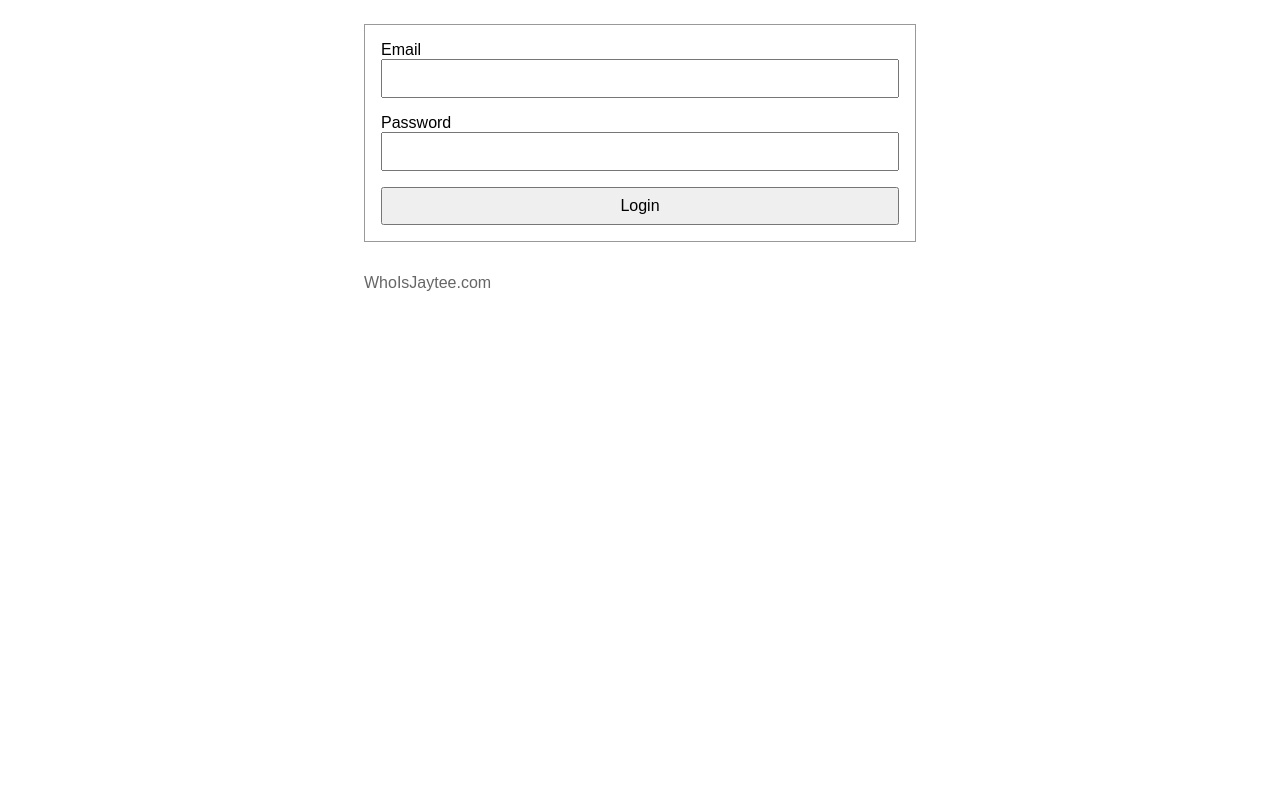
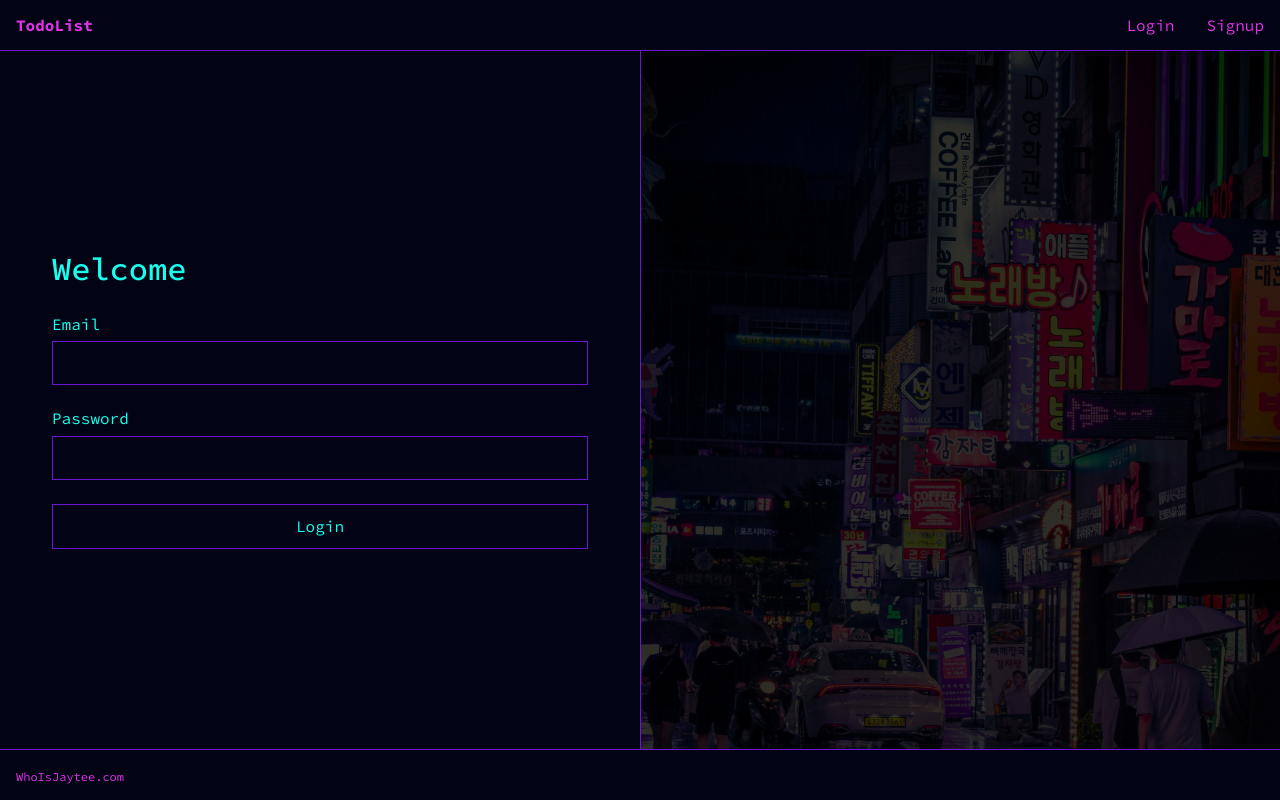
Before and after one commit to jmtakahashi/todo-list-flask, a Flask app: page / in a window 1280 px wide. Run offline with Flask 2, Linux system fonts and the light colour scheme.

Commit message:
update styling

```diff
--- a/static/css/index.css
+++ b/static/css/index.css
@@ -1,438 +1,210 @@
-/*! normalize.css v8.0.1 | MIT License | github.com/necolas/normalize.css */
+@import url(normalize.css);
 
-/* Document
-   ========================================================================== */
+/* <weight>: Use a value from 200 to 900
+   <uniquifier>: Use a unique and descriptive class name
+  */
 
-/**
- * 1. Correct the line height in all browsers.
- * 2. Prevent adjustments of font size after orientation changes in iOS.
- */
+/* .source-code-pro-bold {
+  font-family: "Source Code Pro", monospace;
+  font-optical-sizing: auto;
+  font-weight: 900;
+  font-style: normal;
+} */
 
-html {
-  line-height: 1.15; /* 1 */
-  -webkit-text-size-adjust: 100%; /* 2 */
+:root {
+  --background-dark: #020314;
+
+  --accent-purple: #6917d0;
+  --accent-pink: #e032e6;
+  --accent-teal: #17ffee;
+
+  --danger: #f55;
+  --success: #17ffee;
+  --warning: #f55;
+  --error: #f55;
 }
 
-/* Sections
-   ========================================================================== */
-
-/**
- * Remove the margin in all browsers.
- */
-
-body {
-  margin: 0;
-}
-
-/**
- * Render the `main` element consistently in IE.
- */
-
-main {
-  display: block;
-}
-
-/**
- * Correct the font size and margin on `h1` elements within `section` and
- * `article` contexts in Chrome, Firefox, and Safari.
- */
-
-h1 {
-  font-size: 2em;
-  margin: 0.67em 0;
-}
-
-/* Grouping content
-   ========================================================================== */
-
-/**
- * 1. Add the correct box sizing in Firefox.
- * 2. Show the overflow in Edge and IE.
- */
-
-hr {
-  box-sizing: content-box; /* 1 */
-  height: 0; /* 1 */
-  overflow: visible; /* 2 */
-}
-
-/**
- * 1. Correct the inheritance and scaling of font size in all browsers.
- * 2. Correct the odd `em` font sizing in all browsers.
- */
-
-pre {
-  font-family: monospace, monospace; /* 1 */
-  font-size: 1em; /* 2 */
-}
-
-/* Text-level semantics
-   ========================================================================== */
-
-/**
- * Remove the gray background on active links in IE 10.
- */
-
-a {
-  background-color: transparent;
-}
-
-/**
- * 1. Remove the bottom border in Chrome 57-
- * 2. Add the correct text decoration in Chrome, Edge, IE, Opera, and Safari.
- */
-
-abbr[title] {
-  border-bottom: none; /* 1 */
-  text-decoration: underline; /* 2 */
-  text-decoration: underline dotted; /* 2 */
-}
-
-/**
- * Add the correct font weight in Chrome, Edge, and Safari.
- */
-
-b,
-strong {
-  font-weight: bolder;
-}
-
-/**
- * 1. Correct the inheritance and scaling of font size in all browsers.
- * 2. Correct the odd `em` font sizing in all browsers.
- */
-
-code,
-kbd,
-samp {
-  font-family: monospace, monospace; /* 1 */
-  font-size: 1em; /* 2 */
-}
-
-/**
- * Add the correct font size in all browsers.
- */
-
-small {
-  font-size: 80%;
-}
-
-/**
- * Prevent `sub` and `sup` elements from affecting the line height in
- * all browsers.
- */
-
-sub,
-sup {
-  font-size: 75%;
-  line-height: 0;
-  position: relative;
-  vertical-align: baseline;
-}
-
-sub {
-  bottom: -0.25em;
-}
-
-sup {
-  top: -0.5em;
-}
-
-/* Embedded content
-   ========================================================================== */
-
-/**
- * Remove the border on images inside links in IE 10.
- */
-
-img {
-  border-style: none;
-}
-
-/* Forms
-   ========================================================================== */
-
-/**
- * 1. Change the font styles in all browsers.
- * 2. Remove the margin in Firefox and Safari.
- */
-
-button,
-input,
-optgroup,
-select,
-textarea {
-  font-family: inherit; /* 1 */
-  font-size: 100%; /* 1 */
-  line-height: 1.15; /* 1 */
-  margin: 0; /* 2 */
-}
-
-/**
- * Show the overflow in IE.
- * 1. Show the overflow in Edge.
- */
-
-button,
-input {
-  /* 1 */
-  overflow: visible;
-}
-
-/**
- * Remove the inheritance of text transform in Edge, Firefox, and IE.
- * 1. Remove the inheritance of text transform in Firefox.
- */
-
-button,
-select {
-  /* 1 */
-  text-transform: none;
-}
-
-/**
- * Correct the inability to style clickable types in iOS and Safari.
- */
-
-button,
-[type="button"],
-[type="reset"],
-[type="submit"] {
-  -webkit-appearance: button;
-}
-
-/**
- * Remove the inner border and padding in Firefox.
- */
-
-button::-moz-focus-inner,
-[type="button"]::-moz-focus-inner,
-[type="reset"]::-moz-focus-inner,
-[type="submit"]::-moz-focus-inner {
-  border-style: none;
-  padding: 0;
-}
-
-/**
- * Restore the focus styles unset by the previous rule.
- */
-
-button:-moz-focusring,
-[type="button"]:-moz-focusring,
-[type="reset"]:-moz-focusring,
-[type="submit"]:-moz-focusring {
-  outline: 1px dotted ButtonText;
-}
-
-/**
- * Correct the padding in Firefox.
- */
-
-fieldset {
-  padding: 0.35em 0.75em 0.625em;
-}
-
-/**
- * 1. Correct the text wrapping in Edge and IE.
- * 2. Correct the color inheritance from `fieldset` elements in IE.
- * 3. Remove the padding so developers are not caught out when they zero out
- *    `fieldset` elements in all browsers.
- */
-
-legend {
-  box-sizing: border-box; /* 1 */
-  color: inherit; /* 2 */
-  display: table; /* 1 */
-  max-width: 100%; /* 1 */
-  padding: 0; /* 3 */
-  white-space: normal; /* 1 */
-}
-
-/**
- * Add the correct vertical alignment in Chrome, Firefox, and Opera.
- */
-
-progress {
-  vertical-align: baseline;
-}
-
-/**
- * Remove the default vertical scrollbar in IE 10+.
- */
-
-textarea {
-  overflow: auto;
-}
-
-/**
- * 1. Add the correct box sizing in IE 10.
- * 2. Remove the padding in IE 10.
- */
-
-[type="checkbox"],
-[type="radio"] {
-  box-sizing: border-box; /* 1 */
-  padding: 0; /* 2 */
-}
-
-/**
- * Correct the cursor style of increment and decrement buttons in Chrome.
- */
-
-[type="number"]::-webkit-inner-spin-button,
-[type="number"]::-webkit-outer-spin-button {
-  height: auto;
-}
-
-/**
- * 1. Correct the odd appearance in Chrome and Safari.
- * 2. Correct the outline style in Safari.
- */
-
-[type="search"] {
-  -webkit-appearance: textfield; /* 1 */
-  outline-offset: -2px; /* 2 */
-}
-
-/**
- * Remove the inner padding in Chrome and Safari on macOS.
- */
-
-[type="search"]::-webkit-search-decoration {
-  -webkit-appearance: none;
-}
-
-/**
- * 1. Correct the inability to style clickable types in iOS and Safari.
- * 2. Change font properties to `inherit` in Safari.
- */
-
-::-webkit-file-upload-button {
-  -webkit-appearance: button; /* 1 */
-  font: inherit; /* 2 */
-}
-
-/* Interactive
-   ========================================================================== */
-
-/*
- * Add the correct display in Edge, IE 10+, and Firefox.
- */
-
-details {
-  display: block;
-}
-
-/*
- * Add the correct display in all browsers.
- */
-
-summary {
-  display: list-item;
-}
-
-/* Misc
-   ========================================================================== */
-
-/**
- * Add the correct display in IE 10+.
- */
-
-template {
-  display: none;
-}
-
-/**
- * Add the correct display in IE 10.
- */
-
-[hidden] {
-  display: none;
-}
-
-*,
-*::after,
-*::before {
+* {
   box-sizing: border-box;
 }
 
 body {
-  font-family: Arial, Helvetica, sans-serif;
+  font-family: "Source Code Pro", monospace;
+  font-optical-sizing: auto;
+  font-style: normal;
+  background-color: var(--background-dark);
+  height: 100vh;
+  display: flex;
+  flex-direction: column;
+  color: var(--accent-teal);
+  overscroll-behavior: none;
+}
+
+header {
+  border-bottom: 1px solid var(--accent-purple);
+  display: flex;
+  justify-content: space-between;
+  align-items: center;
+  padding: 1rem;
+}
+
+.logo {
+  margin: 0;
+  font-size: 1rem;
+  font-weight: 700;
+  color: var(--accent-pink);
+}
+
+.nav {
+  display: flex;
+  gap: 2rem;
+  list-style: none;
+  padding: 0;
+  margin: 0;
+}
+
+.nav-link {
+  text-decoration: none;
+  color: var(--accent-pink);
 }
 
 .mainContainer {
-  padding: 1.5rem;
+  flex-grow: 1;
+  display: flex;
   width: 100%;
-  max-width: 600px;
-  margin: auto;
 }
 
-header,
-main {
-  margin-bottom: 2rem;
+.main {
+  width: 100%;
+  display: flex;
+  flex-direction: column;
 }
 
-.flash {
+.sidebar {
+  display: none;
+}
+
+@media screen and (min-width: 1024px) {
+  .main,
+  .sidebar {
+    width: 50%;
+  }
+
+  .sidebar {
+    display: block;
+    background: url(/static/images/bakhodirjon-abduraimov-0i_VuYCFais-unsplash.jpg);
+    background-size: cover;
+    position: relative;
+    border-left: 1px solid var(--accent-purple);
+  }
+
+  .sidebar::before {
+    content: "";
+    position: absolute;
+    top: 0;
+    left: 0;
+    width: 100%;
+    height: 100%;
+    background: rgba(0, 0, 0, 0.8);
+  }
+}
+
+.flashMessage {
+  display: block;
   padding: 1rem;
-  margin-bottom: 1rem;
+  border-bottom: 1px solid var(--accent-purple);
+}
+.flashMessage.danger {
+  color: var(--danger);
+}
+.flashMessage.success {
+  color: var(--success);
+}
+.flashMessage.warning {
+  color: var(--warning);
+}
+.flashMessage.error {
+  color: var(--error);
+}
+
+
+.mainContentContainer {
+  flex-grow: 1;
+  display: flex;
+  justify-content: center;
+  align-items: center;
+}
+
+.mainContent {
+  width: min(600px, 100%);
+  display: flex;
+  flex-direction: column;
+  justify-content: flex-start;
+  align-items: flex-start;
+  padding: 2rem;
+}
+
+footer {
+  border-top: 1px solid var(--accent-purple);
+  padding: 1rem;
+}
+
+.pageTitle {
+  font-size: 32px;
+  font-weight: 500;
+  margin-top: 0;
 }
 
 form {
   width: 100%;
-  max-width: 600px;
-  padding: 1rem;
-  margin: 0 auto;
   display: flex;
   flex-direction: column;
-  gap: 1rem;
-  border: 1px solid #999;
+  gap: 1.5rem;
+}
+
+.formItem label {
+  display: block;
+  margin-bottom: .5rem;
 }
 
 input,
 button {
-  padding: 0.5rem;
   width: 100%;
+  background: transparent;
+  border: 1px solid var(--accent-purple);
+  color: var(--accent-teal);
 }
 
-.nav {
-  list-style: none;
-  padding: 0;
-  margin: 0;
-}
-.nav-link {
-  text-decoration: none;
-  color: #666;
+input {
+  padding: .75rem;
 }
 
-.appTitle {
-  margin-top: 0;
+button {
+  padding: 0.75rem 1.5rem;
 }
 
-#todo-form {
-  margin-bottom: 1rem;
+.todoForm {
+  margin-bottom: 2rem;
 }
 
-#todo-form div {
-  flex-grow: 1;
-}
-#todo-form button {
-  flex-shrink: 1;
-}
-
-#todoList {
+.todoList {
   width: 100%;
   border-collapse: collapse;
-  border: 1px solid #999;
+  border: 1px solid var(--accent-purple);
   border-bottom: none;
 }
 
 .todo {
   display: flex;
-  justify-content: center;
+  justify-content: space-between;
   align-items: center;
-  gap: 1rem;
-  border-bottom: 1px solid #999;
+  gap: .5rem;
+  border-bottom: 1px solid var(--accent-purple);
   padding: 1rem;
+}
+
+.todo__doneBtn {
+  cursor: pointer;
 }
 
 .todo__text {
@@ -443,19 +215,24 @@ button {
   text-decoration: line-through;
 }
 
-.todo__doneBox {
-  cursor: pointer;
+.todo__editTodoInput {
+  padding: .5rem;
+}
+
+.todo__dateAdded {
+  font-size: .75rem;
 }
 
 .todo__deleteBtn {
-  background-color: transparent;
-  border: none;
+  display: block;
+  font-family: Arial, Helvetica, sans-serif;
   font-weight: bold;
-  color: red;
+  padding: .5rem;
   cursor: pointer;
 }
 
 .credit {
-  color: #666;
+  color: var(--accent-pink);
   text-decoration: none;
+  font-size: .75rem;
 }
--- a/templates/base.html
+++ b/templates/base.html
@@ -4,27 +4,58 @@
     <meta charset="UTF-8" />
     <meta name="viewport" content="width=device-width, initial-scale=1.0" />
     <link rel="stylesheet" href="/static/css/index.css" />
-    <title>{% block pagetitle %}{% endblock %}</title>
+
+    <link rel="preconnect" href="https://fonts.googleapis.com">
+    <link rel="preconnect" href="https://fonts.gstatic.com" crossorigin>
+    <link href="https://fonts.googleapis.com/css2?family=Source+Code+Pro:ital,wght@0,200..900;1,200..900&display=swap" rel="stylesheet">
+
+    <title>My Todo List | {% block pagetitle %}{% endblock %}</title>
   </head>
   <body>
-    <div class="mainContainer">
-      {% block header %}{% endblock %}
-      <main>
+      <header>
+        <h1 class="logo">TodoList</h1>
+        <nav>
+          <ul class="nav">
+            {% if g.user %}
+              <li class="nav-item">
+                <a class="nav-link" href="/logout">Logout</a>
+              </li>
+            {% else %}
+              <li class="nav-item">
+                <a class="nav-link" href="/">Login</a>
+              </li>
+            {% endif %}
+            <li class="nav-item">
+              <a class="nav-link" href="/signup">Signup</a>
+            </li>
+          </ul>
+        </nav>
+      </header>
+
+      <main class='mainContainer'>
         <section class="main">
           <div class="flashMessages">
             {% for category,msg in get_flashed_messages(with_categories=true) %}
-            <span class="flash {{ category }}">{{ msg }}</span>
+              <span class="flashMessage {{ category }}">{{ msg }}</span>
             {% endfor %}
           </div>
-          <div class="mainContent">{% block pagecontent %}{% endblock %}</div>
+          <div class="mainContentContainer">
+            <div class='mainContent'>
+              {% block pagecontent %}{% endblock %}
+            </div>
+          </div>
+        </section>
+
+        <section class="sidebar">
+
         </section>
       </main>
+
       <footer>
         <a class="credit" href="https://www.whoisjaytee.com" target="_blank"
           >WhoIsJaytee.com</a
         >
       </footer>
-    </div>
     <script src="https://unpkg.com/axios/dist/axios.min.js"></script>
     <script src="/static/js/index.js"></script>
   </body>
--- a/templates/index.html
+++ b/templates/index.html
@@ -1,50 +1,17 @@
 {% extends 'base.html' %}
 
-{% block pagetitle %}My Todo List{% endblock %}
+{% block pagetitle %}Welcome{% endblock %}
 
-{% block header %}
-  {% if g.user %}
-  <header>
-    <nav>
-      <ul class="nav">
-        <li class="nav-item">
-          <a class="nav-link" href="/logout">Logout</a>
-        </li>
-      </ul>
-    </nav>
-  </header>
-  {% endif %}
-{% endblock %}
+{% block pagecontent %}
+  <h2 class='pageTitle'>Welcome</h2>
+  <form id="login-form" class="loginForm" method="POST">
+    {{ form.hidden_tag() }}
+    {% for field in form if field.widget.input_type != 'hidden' %}
 
-{% block pagecontent %} {% if g.user %}
-
-<h1 class="appTitle">Todo List</h1>
-<form id="todo-form" method="POST">
-  {{ form.hidden_tag() }} {% for field in form if
-  field.widget.input_type != 'hidden' %}
-
-  <div>
-    {{ field }} {% for error in field.errors %}
-    <div>
-      <span class="error">{{ error}}</span>
-    </div>
-    {% endfor %}
-  </div>
-
-  {% endfor %}
-  <button type="submit">Add Todo</button>
-</form>
-
-<!-- todo list table -->
- {% else %}
-
-<form id="login-form" class="loginForm" method="POST">
-  {{ form.hidden_tag() }} {% for field in form if
-  field.widget.input_type != 'hidden' %}
-
-  <div>
+    <div class='formItem'>
       {{ field.label }}
-    {{ field }} {% for error in field.errors %}
+      {{ field }}
+      {% for error in field.errors %}
         <div>
           <span class="error">{{ error}}</span>
         </div>
@@ -54,5 +21,4 @@
     {% endfor %}
     <button type="submit">Login</button>
   </form>
-{% endif %}
 {% endblock %}
```
Also changed, not shown: templates/signup.html (+12 -9 lines), templates/todos.html (+19 -31 lines), static/css/normalize.css (added), static/images/bakhodirjon-abduraimov-0i_VuYCFais-unsplash.jpg (added). Lines whose indentation alone changed are shown as unchanged.
